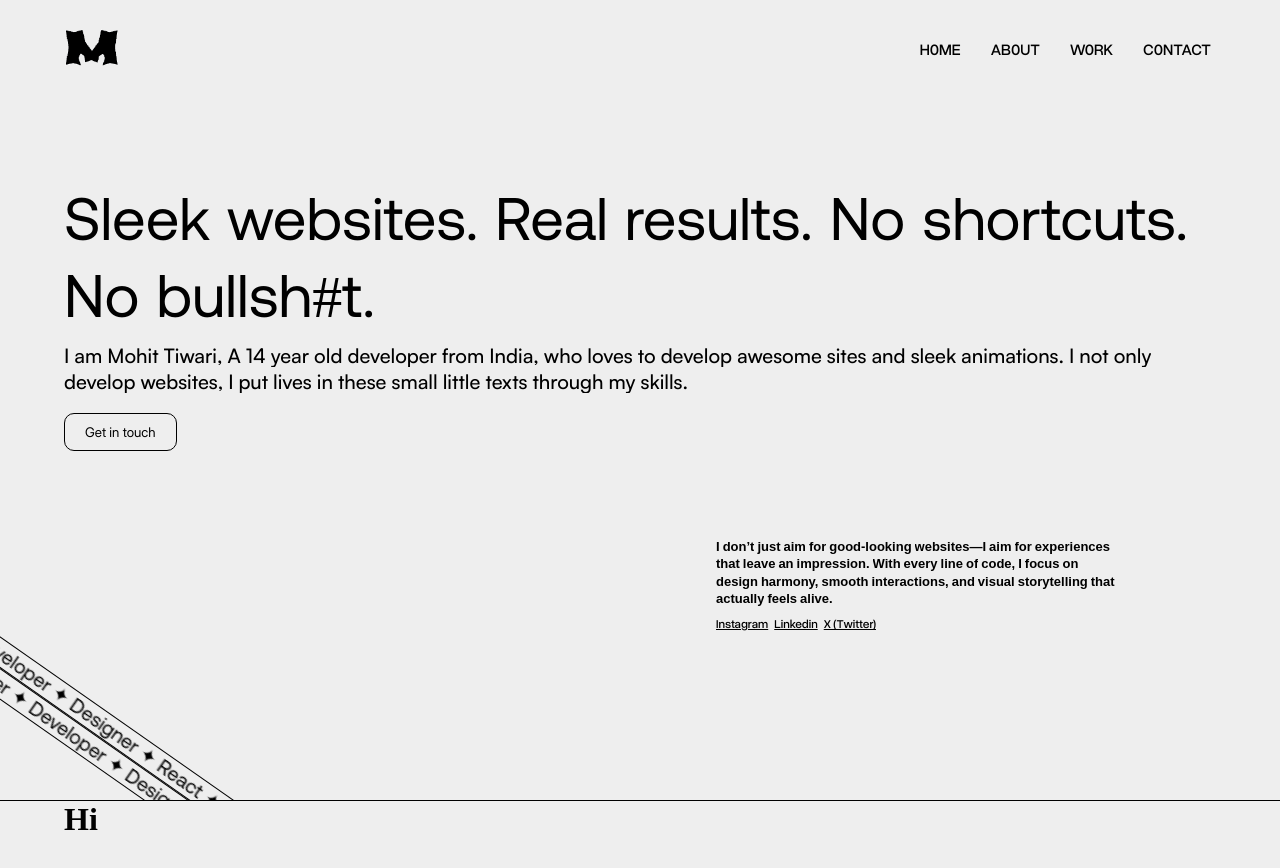
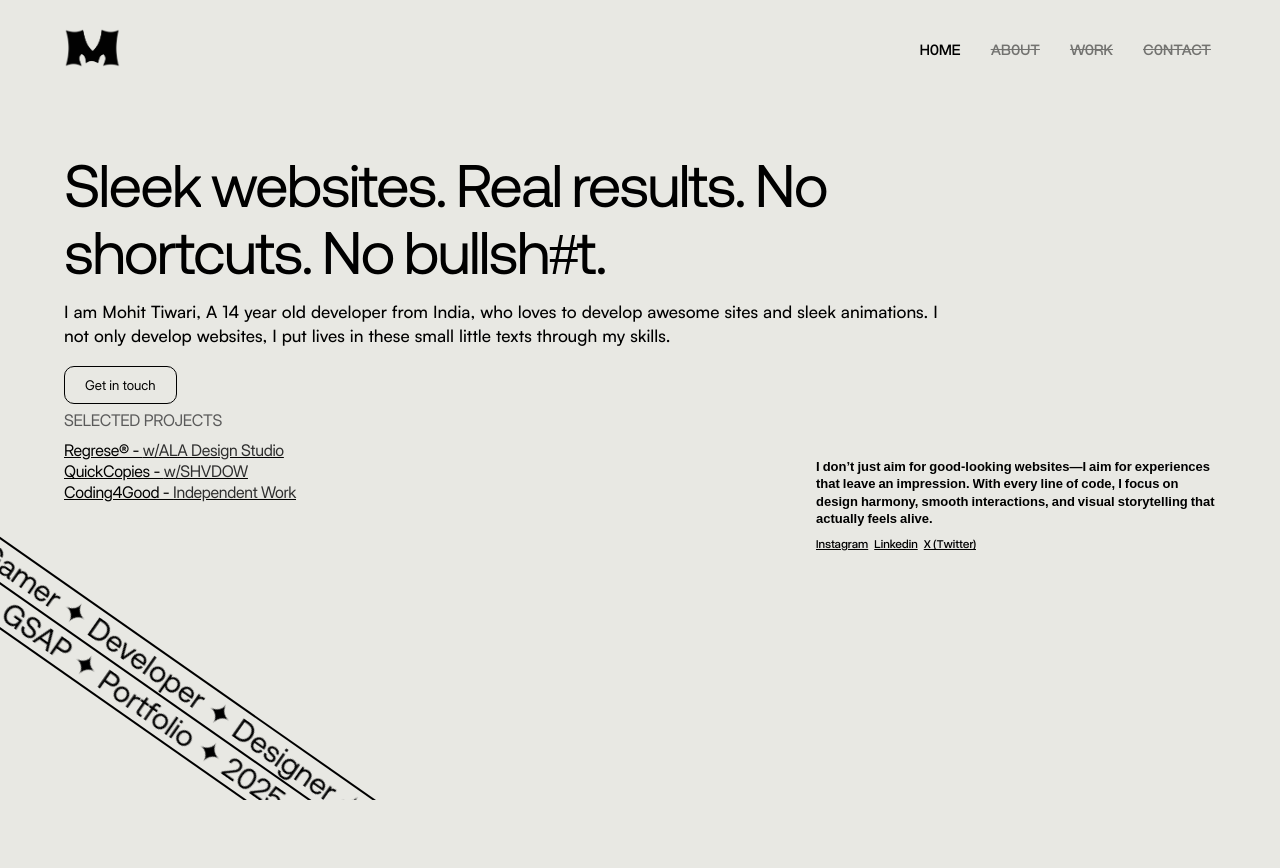
Before and after one commit to MohitTiwariBytes/portfolio-2025, a React (Vite) app: page / in a window 1280 px wide. Shown: the top 868 px of the page. After the commit the page ends 800 px from the top, so only its background shows below. Built offline with nearby package versions, Linux system fonts and the light colour scheme; a web font is replaced by a local one.

Commit message:
add projects

```diff
--- a/package.json
+++ b/package.json
@@ -12,7 +12,7 @@
   "dependencies": {
     "@react-three/fiber": "^9.1.2",
     "@react-three/postprocessing": "^3.0.4",
-    "gsap": "^3.12.7",
+    "gsap": "^3.13.0",
     "lenis": "^1.3.1",
     "postprocessing": "^6.37.2",
     "react": "^19.0.0",
--- a/src/App.css
+++ b/src/App.css
@@ -5,7 +5,7 @@ body,
   height: 100%;
   width: 100%;
 
-  background-color: rgb(238, 238, 238);
+  background-color: #E8E8E3;
 }
 
 * {
--- a/src/Components/Navbar/Navbar.css
+++ b/src/Components/Navbar/Navbar.css
@@ -7,7 +7,7 @@
   top: 0;
   left: 0;
   z-index: 100000000;
-  background: var(--white);
+  background-color: #E8E8E3;
 }
 
 .navbar {
--- a/src/Components/Navbar/Navbar.jsx
+++ b/src/Components/Navbar/Navbar.jsx
@@ -1,8 +1,7 @@
 import React, { useEffect, useRef } from "react";
 import gsap from "gsap";
 import "./Navbar.css";
-import logo from "../../Assets/logoMe1.png";
-import logo2 from "../../Assets/logoMe2.png";
+import logo from "../../Assets/logo.png";
 import { Link } from "react-router-dom";
 import CustomEase from "gsap/CustomEase";
 
@@ -10,25 +9,15 @@ gsap.registerPlugin(CustomEase);
 
 export default function Navbar() {
   const toggleMenuRef = useRef(null);
-    const currentLogoRef = useRef(logo);
-    const [currentLogo, setCurrentLogo] = React.useState(logo); // just for logo toggle
 
   useEffect(() => {
     CustomEase.create("smoothEase", "0.625, 0.05, 0, 1");
-
-        const interval = setInterval(() => {
-            const nextLogo = currentLogoRef.current === logo ? logo2 : logo;
-            currentLogoRef.current = nextLogo;
-            setCurrentLogo(nextLogo);
-        }, 400);
-
-        return () => clearInterval(interval);
   }, []);
 
   useEffect(() => {
     const squares = document.querySelectorAll(".squareBottom");
 
-        squares.forEach(square => {
+    squares.forEach((square) => {
       const navItemLink = square.closest(".nav__item")?.querySelector("a");
 
       square.addEventListener("mouseenter", () => {
@@ -41,7 +30,7 @@ export default function Navbar() {
     });
 
     return () => {
-            squares.forEach(square => {
+      squares.forEach((square) => {
         const navItemLink = square.closest(".nav__item")?.querySelector("a");
 
         square.removeEventListener("mouseenter", () => {
@@ -72,7 +61,7 @@ export default function Navbar() {
       {
         clipPath: "inset(0% 0% 0% 0%)",
         duration: 0.6,
-                ease: "power4.inOut"
+        ease: "power4.inOut",
       }
     );
 
@@ -82,7 +71,7 @@ export default function Navbar() {
     gsap.to("#open__menu, #close__menu", {
       top: "-100%",
       ease: "power3.out",
-            duration: 0.5
+      duration: 0.5,
     });
   };
 
@@ -97,7 +86,7 @@ export default function Navbar() {
       ease: "power4.inOut",
       onComplete: () => {
         menuEl.classList.remove("open");
-            }
+      },
     });
 
     toggleText1.style.color = "black";
@@ -106,7 +95,7 @@ export default function Navbar() {
     gsap.to("#open__menu, #close__menu", {
       top: "0%",
       ease: "power3.out",
-            duration: 0.5
+      duration: 0.5,
     });
   };
 
@@ -121,11 +110,15 @@ export default function Navbar() {
 
   const navItems = [
     { text: "H0me", url: "/", strikeThrough: false, unclickable: false },
-        { text: "Ab0ut", url: "/about", strikeThrough: false, unclickable: false },
-        { text: "W0rk", url: "/work", strikeThrough: false, unclickable: false },
-        { text: "C0ntact", url: "/contact", strikeThrough: false, unclickable: false }
+    { text: "Ab0ut", url: "/about", strikeThrough: true, unclickable: true },
+    { text: "W0rk", url: "/work", strikeThrough: true, unclickable: true },
+    {
+      text: "C0ntact",
+      url: "/contact",
+      strikeThrough: true,
+      unclickable: true,
+    },
   ];
-
 
   return (
     <>
@@ -148,7 +141,11 @@ export default function Navbar() {
                   <Link
                     to={item.url}
                     className={item.unclickable ? "unclick" : ""}
-                                        style={item.strikeThrough ? { textDecoration: "line-through" } : {}}
+                    style={
+                      item.strikeThrough
+                        ? { textDecoration: "line-through" }
+                        : {}
+                    }
                   >
                     {item.text}
                   </Link>
@@ -175,7 +172,9 @@ export default function Navbar() {
       <div className="main-navbar">
         <div className="navbar">
           <div className="logoSide">
-                        <Link to={"/"}><img src={currentLogo} alt="logo animation" /></Link>
+            <Link to={"/"}>
+              <img src={logo} alt="logo animation" />
+            </Link>
           </div>
           <div className="navigation">
             {navItems.map((item, index) => (
@@ -185,7 +184,11 @@ export default function Navbar() {
                     <Link
                       to={item.url}
                       className={item.unclickable ? "unclick" : ""}
-                                            style={item.strikeThrough ? { textDecoration: "line-through" } : {}}
+                      style={
+                        item.strikeThrough
+                          ? { textDecoration: "line-through" }
+                          : {}
+                      }
                     >
                       {item.text}
                     </Link>
--- a/src/Pages/Home/Home.jsx
+++ b/src/Pages/Home/Home.jsx
@@ -1,5 +1,5 @@
 import React from "react";
-import "./Home.css"
+import "./Home.css";
 import FirstSection from "./Sections/FirstSection/FirstSection";
 import Navbar from "../../Components/Navbar/Navbar";
 import SecondSection from "./Sections/SecondSection/SecondSection";
@@ -11,9 +11,9 @@ export default function Home() {
       <Navbar></Navbar>
       <div className="homePage">
         <FirstSection></FirstSection>
-                <SecondSection></SecondSection>
+        {/* <SecondSection></SecondSection> */}
         {/* <ThirdSection></ThirdSection> */}
       </div>
     </div>
-    )
+  );
 }
--- a/src/Pages/Home/Sections/FirstSection/FirstSection.css
+++ b/src/Pages/Home/Sections/FirstSection/FirstSection.css
@@ -16,23 +16,59 @@
 
 .top__left {
   width: 80%;
-  height: 80%;
+  height: 70%;
   display: flex;
   justify-content: center;
   flex-direction: column;
 }
 
+.projects{
+  height: auto;
+  display: flex;
+  flex-direction: column;
+  position: absolute;
+  margin-top: -150px;
+  font-family: "Inter";
+  letter-spacing: -0.02em;
+  gap: 10px;
+  z-index: 100;
+}
+
+.projects-group{
+  display: flex;
+  gap: 1px;
+  flex-direction: column;
+}
+
+.projects span{
+  color:rgb(90, 90, 90);
+}
+
+.projects z{
+  color: rgb(46, 46, 46);
+}
+
+.projects a{
+  width: fit-content;
+  color: black;
+}
+
+
+
 .text__main {
   display: flex;
   flex-wrap: wrap;
-  gap: 17px;
+  gap: 7px 10px;
+  line-height: 1;
+  max-width: 85%;
 }
 
 .text__main span {
-  font-size: 80px;
+  font-size: clamp(17px, 4vw, 120px);
   font-family: "Aeonik";
   line-height: 100%;
   position: relative;
+  letter-spacing: -0.03em;
 }
 
 .text__small {
@@ -40,29 +76,40 @@
   flex-wrap: wrap;
   gap: 5px;
   margin-top: 20px;
+  max-width: 900px;
 }
 
 .text__small span {
-  font-size: 20px;
+  font-size: clamp(17px, 1.1vw, 60px);
   font-family: var(--secondaryFont);
   font-weight: 500;
-  line-height: 100%;
+  line-height: 1;
   position: relative;
 }
 
 .marquee__section {
   position: relative;
-  left: -800px;
+  left: -400px !important;
   top: 100px;
   rotate: 35deg;
-  width: 100%;
+  width: 1000px !important;
   font-family: var(--primaryFont);
-  max-width: 2000px;
+  max-width: 5000px;
+}
+
+.marquee__section span{
+  font-size: 30px;
+  color: black;
 }
 
 .rfm-marquee-container {
-  border-top: 1px solid black;
-  border-bottom: 1px solid;
+  border-top: 2px solid black;
+  border-bottom: 2px solid black;
+  font-size: 20px;
+}
+.rfm-marquee-container:nth-child(1) {
+  border-top: 2px solid black;
+  border-bottom: 0px solid black;
   font-size: 20px;
 }
 
@@ -78,7 +125,7 @@
   align-items: end;
   justify-content: center;
   margin-top: -300px;
-  left: -100px;
+  left: 0px;
 }
 
 .small__desc__text {
@@ -180,55 +227,17 @@
   }
 }
 
-@media (max-width: 1800px) {
-  .marquee__section {
-    left: -500px;
-  }
-}
-
-@media (max-width: 1103px) {
-  .marquee__section {
-    left: -210px;
-  }
-}
-
-@media (max-width: 623px) {
-  .marquee__section {
-    left: -100px;
-    top: 100px;
-  }
-}
-
-@media (max-width: 417px) {
-  .marquee__section {
-    left: -100px;
-    top: 50px;
-  }
-}
-
-@media (min-height: 800px) and (max-width: 1000px) {
-  .marquee__section {
-    left: -116px;
-    top: 80px;
-    max-width: 3000px;
-  }
-}
-
-@media (min-height: 1000px) and (max-width: 1000px) {
-  .marquee__section {
-    left: -300px;
-    top: 80px;
-    max-width: 3000px;
-  }
-}
-
-@media (max-width: 632px) {
+@media (max-width: 938px) {
   .small__desc__text {
     display: none;
   }
 
   .socials_desktop {
     display: none;
+  }
+
+  .marquee__section span{
+    font-size: 20px;
   }
 }
 
@@ -237,3 +246,17 @@
     margin-top: -100px;
   }
 }
+
+
+@media (max-height: 801px) and (max-width: 938px) {
+  .projects {
+    right: 0;
+    text-align: right;
+    margin-top: -120px;
+  }
+
+  .projects-group a {
+    text-align: right;
+    width: 100%;
+  }
+}
--- a/src/Pages/Home/Sections/FirstSection/FirstSection.jsx
+++ b/src/Pages/Home/Sections/FirstSection/FirstSection.jsx
@@ -1,5 +1,5 @@
-import React, { useEffect, useRef, useState } from "react";
-import Marquee from "react-fast-marquee"; // 👈 Import it
+import React, { useEffect, useState } from "react";
+import Marquee from "react-fast-marquee";
 import "./FirstSection.css";
 import gsap from "gsap";
 import CustomEase from "gsap/CustomEase";
@@ -8,19 +8,24 @@ import ScrollTrigger from "gsap/ScrollTrigger";
 
 gsap.registerPlugin(CustomEase, ScrollTrigger);
 
-
 export default function FirstSection() {
   const mainText = "Sleek websites. Real results. No shortcuts. No bullsh#t.";
-    const fullSmallText = "I am Mohit Tiwari, A 14 year old developer from India, who loves to develop awesome sites and sleek animations. I not only develop websites, I put lives in these small little texts through my skills.";
-    const shortSmallText = "I'm Mohit, a 14 y/o developer from India who builds sleek, animated websites full of life.";
-    const descText = "I don’t just aim for good-looking websites—I aim for experiences that leave an impression. With every line of code, I focus on design harmony, smooth interactions, and visual storytelling that actually feels alive."
-
-    const marqueeText = "Gamer ✦ Developer ✦ Designer ✦ React ✦ GSAP ✦ Portfolio ✦ 2025 ✦ ";
-
+  const fullSmallText =
+    "I am Mohit Tiwari, A 14 year old developer from India, who loves to develop awesome sites and sleek animations. I not only develop websites, I put lives in these small little texts through my skills.";
+  const shortSmallText =
+    "I'm Mohit, a 14 y/o developer from India who builds sleek, animated websites full of life.";
+  const descText =
+    "I don’t just aim for good-looking websites—I aim for experiences that leave an impression. With every line of code, I focus on design harmony, smooth interactions, and visual storytelling that actually feels alive.";
+  const marqueeText =
+    "Gamer ✦ Developer ✦ Designer ✦ React ✦ GSAP ✦ Portfolio ✦ 2025 ✦ ";
   const [isMobile, setIsMobile] = useState(window.innerWidth <= 450);
+  const [screenHeight, setScreenHeight] = useState(window.innerHeight);
 
   useEffect(() => {
-        const handleResize = () => setIsMobile(window.innerWidth <= 450);
+    setScreenHeight(window.innerHeight);
+    const handleResize = () => {
+      setIsMobile(window.innerWidth <= 450);
+    };
     window.addEventListener("resize", handleResize);
     return () => window.removeEventListener("resize", handleResize);
   }, []);
@@ -30,131 +35,142 @@ export default function FirstSection() {
   const smallTextSplit = (isMobile ? shortSmallText : fullSmallText).split(" ");
 
   useEffect(() => {
-
-        CustomEase.create("smoothEase", "0.625, 0.05, 0, 1");
-        gsap.set(".notice", { opacity: 0 })
-        gsap.fromTo(`.text__main div span`, {
-            top: "100%",
-        }, {
-            top: "0",
-            ease: "smoothEase",
-            stagger: 0.04,
-            duration: 1.4,
-        });
-
-        gsap.fromTo(`.text__small div span`, {
-            top: "100%",
-        }, {
+    CustomEase.create("smoothEase", ".89, .08, .21, 1.01");
+    gsap.set(".notice", { opacity: 0 });
+    gsap.fromTo(
+      `.text__main div span`,
+      { top: "200%" },
+      { top: "0", ease: "smoothEase", stagger: 0.02, duration: 1.3 }
+    );
+    gsap.fromTo(
+      `.text__small div span`,
+      { top: "200%" },
+      {
         top: "0",
         ease: "smoothEase",
         stagger: 0.01,
         duration: 1.3,
         delay: 1,
         onComplete: () => {
-                gsap.set(".notice", { opacity: 1 })
+          gsap.set(".notice", { opacity: 1 });
           gsap.to(".notice", {
             opacity: 0,
-                    duration: 0,      // instant change
-                    repeat: -1,       // infinite loop
-                    yoyo: true,       // toggle back and forth
-                    repeatDelay: 0.4  // delay between blinks (adjust as needed)
+            duration: 0,
+            repeat: -1,
+            yoyo: true,
+            repeatDelay: 0.4,
           });
+        },
       }
-        });
-        gsap.fromTo(`.small__desc__text div span`, {
-            top: "100%",
-        }, {
-            top: "0",
-            ease: "smoothEase",
-            stagger: 0.01,
-            duration: 1.3,
-            delay: 2.5,
-        });
-
-        gsap.fromTo(".socials_desktop a", {
-            opacity: "0"
-        }, {
-            opacity: "1",
-            duration: 1,
-            ease: "ease",
-            delay: 3.5,
-            stagger: "0.09"
-        })
-
-        gsap.fromTo(`.btn__first__section button`, {
-            opacity: "0"
-        },
-            {
-                opacity: "1",
-                duration: 1,
-                ease: "ease",
-                delay: 2
-            });
-
-
-        gsap.fromTo(`.marquee__section`, {
-            opacity: 0
-        }, {
-            opacity: 1,
-            ease: "ease",
-            stagger: 0.01,
-            duration: 1,
-            delay: 2,
-        });
-
+    );
+    gsap.fromTo(
+      `.small__desc__text div span`,
+      { top: "200%" },
+      { top: "0", ease: "smoothEase", stagger: 0.01, duration: 1.3, delay: 2.5 }
+    );
+    gsap.fromTo(
+      ".socials_desktop a",
+      { opacity: "0" },
+      { opacity: "1", duration: 1, ease: "ease", delay: 3.5, stagger: "0.09" }
+    );
+    gsap.fromTo(
+      `.btn__first__section button`,
+      { opacity: "0" },
+      { opacity: "1", duration: 1, ease: "ease", delay: 2 }
+    );
+    gsap.fromTo(
+      `.marquee__section`,
+      { opacity: 0 },
+      { opacity: 1, ease: "ease", stagger: 0.01, duration: 1, delay: 2 }
+    );
   }, [isMobile]);
 
   return (
-        <div className="main-first-section">
+    <div
+      className="main-first-section"
+      style={{ minHeight: `${screenHeight}px` }}
+    >
       <div className="firstSection">
         <div className="top__left">
           <div className="text__main">
             {mainTextSplit.map((word, index) => (
-                            <div key={index} className="wrapper__text" style={{ overflow: "hidden" }}>
+              <div
+                key={index}
+                className="wrapper__text"
+                style={{ overflow: "hidden" }}
+              >
                 <span>{word}</span>
               </div>
             ))}
           </div>
           <div className="text__small">
             {smallTextSplit.map((word, index) => (
-                            <div key={index} className="wrapper__text" style={{ overflow: "hidden" }}>
+              <div
+                key={index}
+                className="wrapper__text"
+                style={{ overflow: "hidden" }}
+              >
                 <span>{word}</span>
               </div>
             ))}
           </div>
-
-                    {/* <div className="notice">
-                        <div className="block"></div>
-                        <div className="text__notice">
-                            <span>FULL P0RTF0LI0 C0MING S00N</span>
-                        </div>
-                    </div> */}
           <div className="btn__first__section">
-                        <ButtonAnimated onClick={() => { window.location.href = "mailto:mohittiwariis97@gmail.com" }} secondaryText={"Let's go!"} color={"transparent"} textColor={"black"} borderRadius={"10px"} text={"Get in touch"} secondaryColor={"black"} secondaryTextColor={"white"}></ButtonAnimated>
+            <ButtonAnimated
+              onClick={() => {
+                window.location.href = "mailto:mohittiwariis97@gmail.com";
+              }}
+              secondaryText={"Let's go!"}
+              color={"transparent"}
+              textColor={"black"}
+              borderRadius={"10px"}
+              text={"Get in touch"}
+              secondaryColor={"black"}
+              secondaryTextColor={"white"}
+            ></ButtonAnimated>
           </div>
         </div>
-
+        <div className="projects">
+          <span>SELECTED PROJECTS</span>
+          <div className="projects-group">
+            <a href="https://re-regrese.cz">
+              Regrese® - <z>w/ALA Design Studio</z>
+            </a>
+            <a href="https://quickcopies.com">
+              QuickCopies - <z>w/SHVDOW</z>
+            </a>
+            <a href="https://coding4good.in">
+              Coding4Good - <z>Independent Work</z>
+            </a>
+          </div>
+        </div>
         <div className="top__right">
           <div className="small__desc__text">
             {descTextSplit.map((word, index) => (
-                            <div key={index} className="wrapper__text" style={{ overflow: "hidden", height: "1.1em" }}>
+              <div
+                key={index}
+                className="wrapper__text"
+                style={{ overflow: "hidden", height: "1.1em" }}
+              >
                 <span>{word}</span>
               </div>
             ))}
           </div>
           <div className="socials_desktop">
             <a href="https://www.instagram.com/codedbymohit/">Instagram</a>
-                        <a href="https://www.linkedin.com/feed/">Linkedin</a>
+            <a href="https://www.linkedin.com/in/codedbymohit/">Linkedin</a>
             <a href="https://x.com/codedbymohit">X (Twitter)</a>
           </div>
         </div>
-
         <div className="marquee__section">
           <Marquee speed={40} gradient={false} direction="right">
-                        <span style={{ marginRight: "2rem" }}>{marqueeText.repeat(10)}</span>
+            <span style={{ marginRight: "2rem" }}>
+              {marqueeText.repeat(10)}
+            </span>
           </Marquee>
           <Marquee speed={40} gradient={false} direction="left">
-                        <span style={{ marginRight: "2rem" }}>{marqueeText.repeat(10)}</span>
+            <span style={{ marginRight: "2rem" }}>
+              {marqueeText.repeat(10)}
+            </span>
           </Marquee>
         </div>
       </div>
```
Also changed, not shown: src/Assets/logo.png, 1 other file (tests, documents, lock files or other folders). Lines whose indentation alone changed are shown as unchanged.
